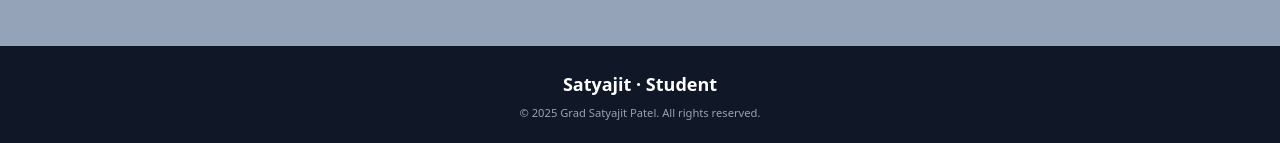
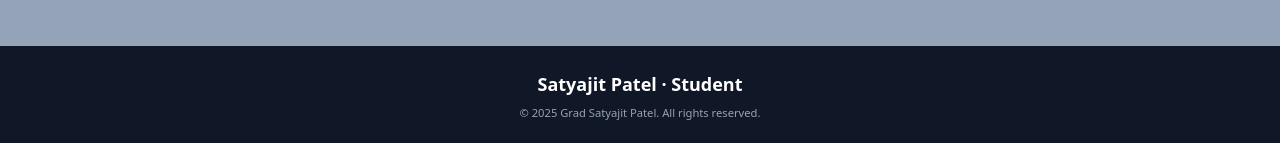
Before and after one commit to satyajit-patel/MyPortfolio, a React (Vite) app in the folder frontend/: page /projects in a window 1280 px wide. Shown: the part 1062-1205 px from the top of the page. Built offline with nearby package versions, Linux system fonts and the light colour scheme.

Commit message:
model change

```diff
--- a/frontend/src/components/footer/Footer.jsx
+++ b/frontend/src/components/footer/Footer.jsx
@@ -1,7 +1,7 @@
 const Footer = () => {
     return (
         <footer className="bg-gray-900 text-white text-center py-6">
-        <h2 className="text-lg font-semibold">Satyajit &middot; Student</h2>
+        <h2 className="text-lg font-semibold">Satyajit Patel &middot; Student</h2>
         <p className="text-sm text-gray-400 mt-1">
             <small>&copy; 2025 Grad Satyajit Patel. All rights reserved.</small>
         </p>
```
